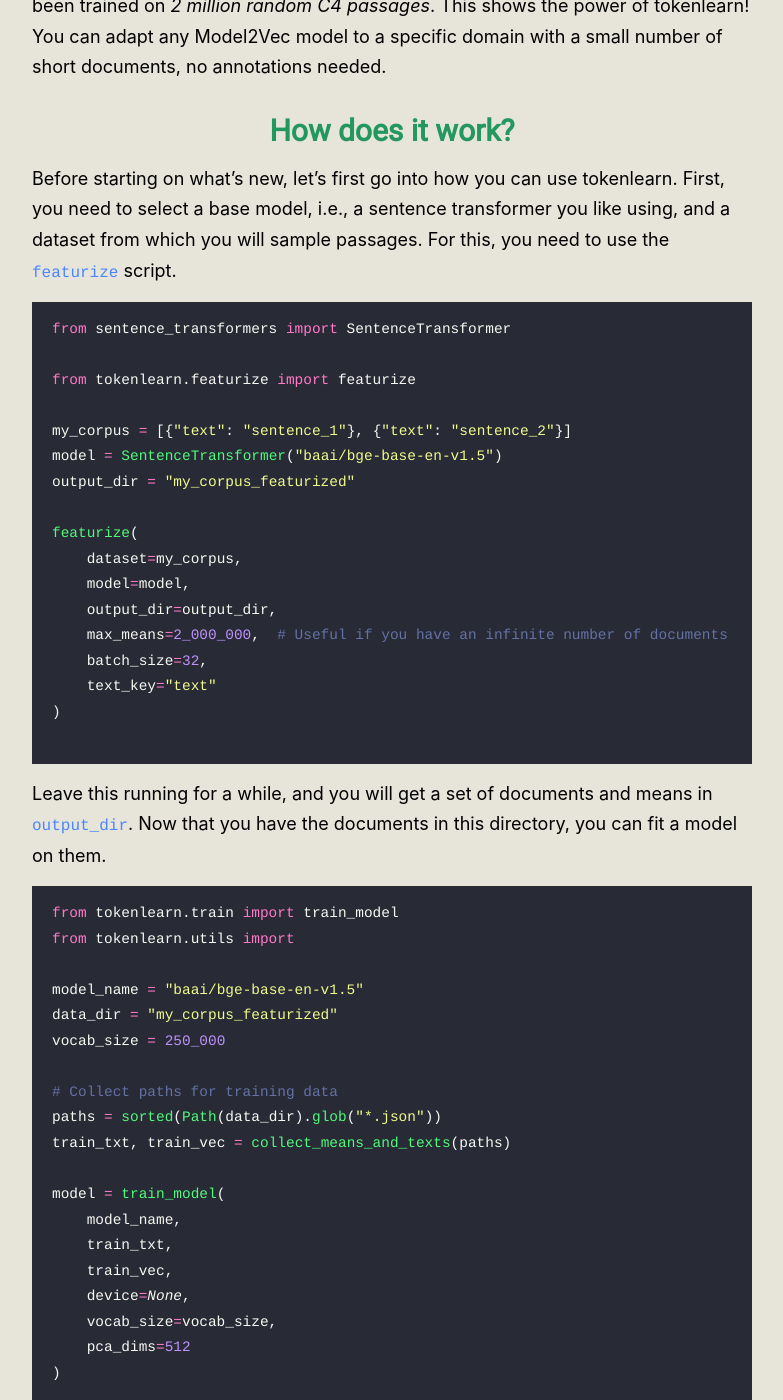
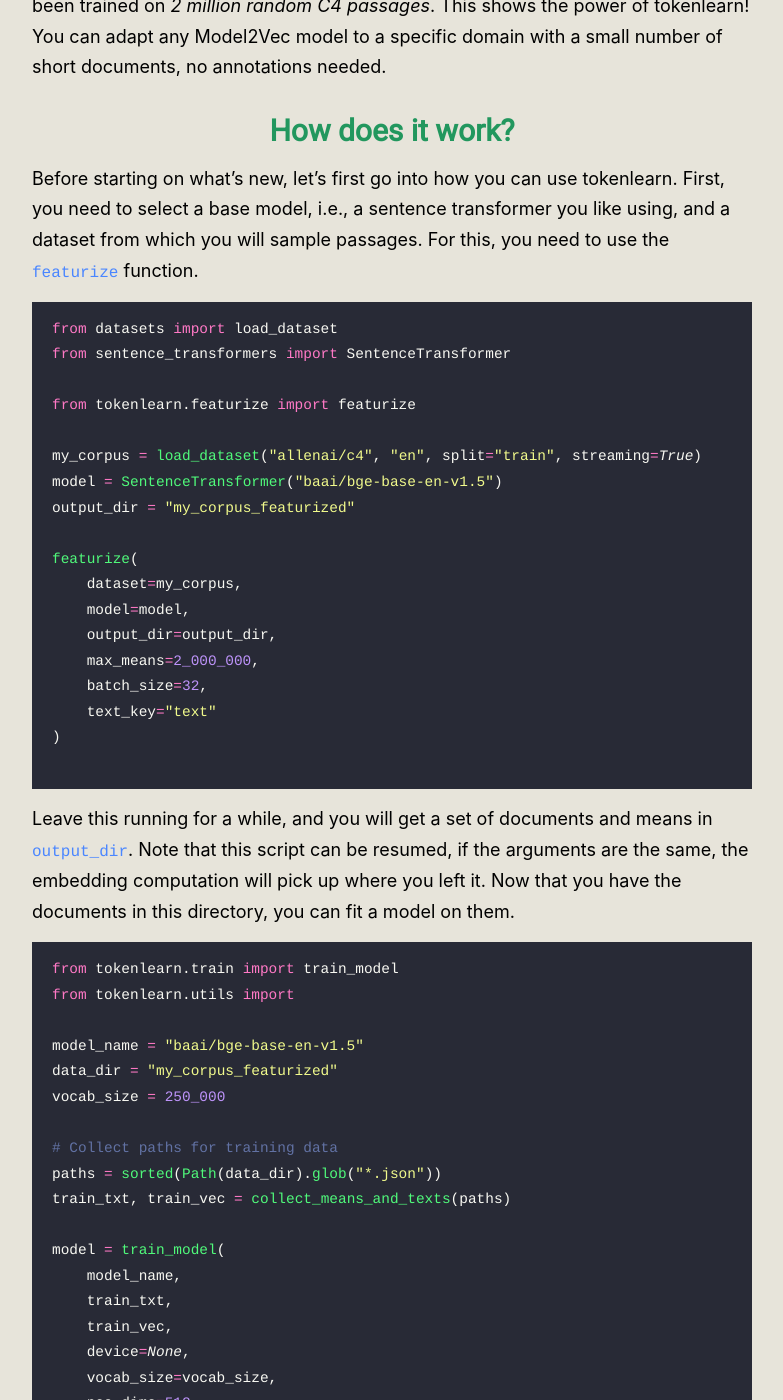
Before and after one commit to MinishLab/minishlab.github.io, a Jekyll site: the page built from _posts/2025-06-02-tokenlearn_release.md, in a window 1280 px wide and 1400 px high, scrolled down 900 px. Shown: the whole window, without its empty margins (248-1031 px from the left). Built offline with Jekyll 4.4.1, drawn with Linux system fonts in a browser that asks for light colours; some web fonts are replaced.

Commit message:
fix: code

````diff
--- a/_posts/2025-06-02-tokenlearn_release.md
+++ b/_posts/2025-06-02-tokenlearn_release.md
@@ -14,14 +14,15 @@ As an example: our new tokenlearn version was used to train our multilingual fla
 
 # How does it work?
 
-Before starting on what's new, let's first go into how you can use tokenlearn. First, you need to select a base model, i.e., a sentence transformer you like using, and a dataset from which you will sample passages. For this, you need to use the `featurize` script.
+Before starting on what's new, let's first go into how you can use tokenlearn. First, you need to select a base model, i.e., a sentence transformer you like using, and a dataset from which you will sample passages. For this, you need to use the `featurize` function.
 
 ```python
+from datasets import load_dataset
 from sentence_transformers import SentenceTransformer
 
 from tokenlearn.featurize import featurize
 
-my_corpus = [{"text": "sentence_1"}, {"text": "sentence_2"}]
+my_corpus = load_dataset("allenai/c4", "en", split="train", streaming=True)
 model = SentenceTransformer("baai/bge-base-en-v1.5")
 output_dir = "my_corpus_featurized"
 
@@ -29,14 +30,14 @@ featurize(
     dataset=my_corpus,
     model=model,
     output_dir=output_dir,
-    max_means=2_000_000,  # Useful if you have an infinite number of documents
+    max_means=2_000_000,
     batch_size=32,
     text_key="text"
 )
 
 ```
 
-Leave this running for a while, and you will get a set of documents and means in `output_dir`. Now that you have the documents in this directory, you can fit a model on them.
+Leave this running for a while, and you will get a set of documents and means in `output_dir`. Note that this script can be resumed, if the arguments are the same, the embedding computation will pick up where you left it. Now that you have the documents in this directory, you can fit a model on them.
 
 ```python
 from tokenlearn.train import train_model
````
